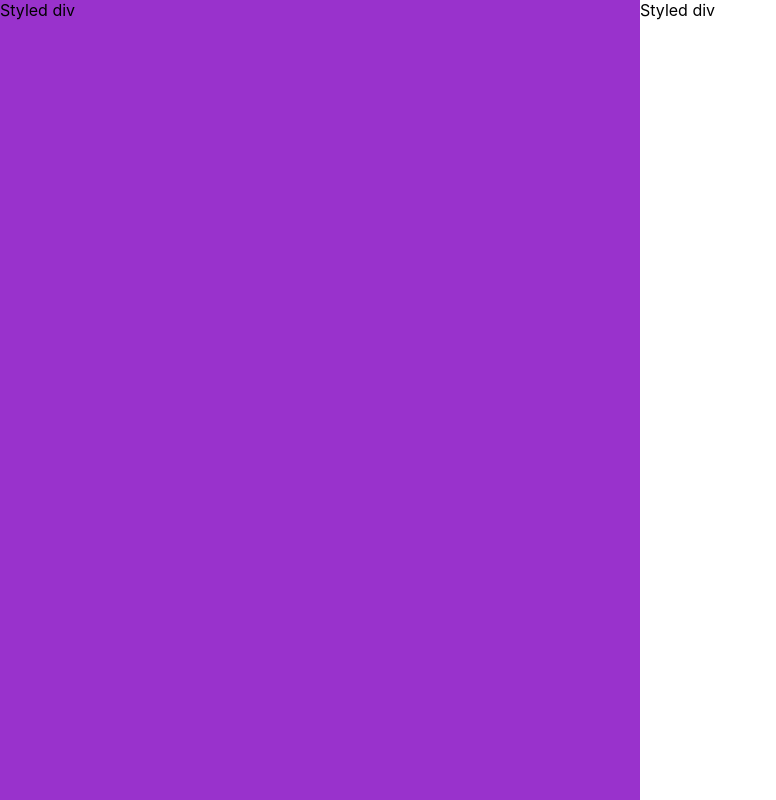
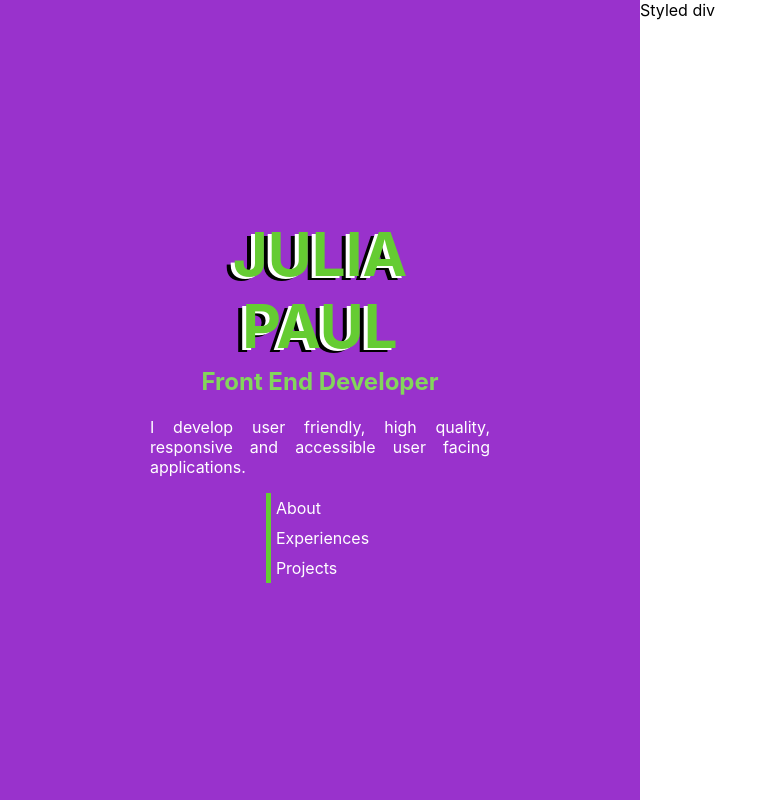
Before and after one commit to juliaeliz92/my-portfolio, a React (Create React App) app: page / in a window 1280 px wide. Shown: the whole page, without its empty margins (0-776 px from the left). Built offline with nearby package versions, Linux system fonts and the light colour scheme.

Commit message:
added components to scroll area

```diff
--- a/package.json
+++ b/package.json
@@ -1,5 +1,7 @@
 {
   "name": "my-portfolio",
+  "author": "Julia Paul",
+  "description": "my portfolio",
   "version": "0.1.0",
   "private": true,
   "dependencies": {
--- a/src/App.js
+++ b/src/App.js
@@ -1,13 +1,17 @@
 import * as React from 'react';
-import { Box } from '@mui/material';
+import { Grid } from '@mui/material';
 import { ScrollArea, ContentArea } from "./sections";
 
 function App() {
   return (
-    <Box sx={{display: 'flex'}}>
-      <ScrollArea />
-      <ContentArea />
-    </Box>
+      <Grid container>
+        <Grid item xs={12} md={6}>
+          <ScrollArea />
+        </Grid>
+        <Grid item xs={12} md={6}>
+          <ContentArea />
+        </Grid>
+      </Grid>
   );
 }
 
--- /dev/null
+++ b/src/components/NavBar.jsx
@@ -0,0 +1,53 @@
+import * as React from 'react';
+import PropTypes from 'prop-types';
+import { styled } from '@mui/system';
+
+export default function NavBar({links, styles, linkStyles}) {
+	const MyNavBar = styled('nav')(() => ({
+		display: 'flex',
+		flexDirection: 'column',
+		width: 'fit-content',
+		...styles
+	}));
+
+	const NavLink = styled('a')(({theme}) => ({
+		textTransform: 'capitalize',
+		textDecoration: 'none',
+		padding: '5px',
+		color: theme.palette.common.white,
+		borderLeft: `5px solid ${theme.palette.secondary.main}`,
+		position: 'relative',
+		zIndex: 2,
+		width: '100%',
+		'&:hover': {
+			color: theme.palette.common.black,
+			'&:after': {
+				width: '100%'
+			}
+		},
+		'&:after': {
+			content: '""',
+			height: '100%',
+			left: 0,
+			top: 0,
+			width: 0,
+			position: 'absolute',
+			transition: 'all 0.5s ease 0s',
+			zIndex: -1,
+			backgroundColor: theme.palette.secondary.main,
+		},
+		...linkStyles
+	}));
+
+  return <MyNavBar>{links.map(link => (
+			<NavLink key={link} href={`#${link}`}>
+				{link}
+			</NavLink>))}
+		</MyNavBar>;
+}
+
+NavBar.propTypes = {
+  links: PropTypes.array,
+	styles: PropTypes.object,
+	linkStyles: PropTypes.object
+};
--- /dev/null
+++ b/src/components/Paragraph.jsx
@@ -0,0 +1,18 @@
+import * as React from 'react';
+import PropTypes from 'prop-types';
+import { styled } from '@mui/system';
+
+export default function Paragraph({children, textAlign, styles}) {
+  const MyParagraph = styled('p')(({theme}) => ({
+    color: theme.palette.common.white,
+    textAlign,
+    ...styles
+  }));
+  return <MyParagraph >{children}</MyParagraph>;
+}
+
+Paragraph.propTypes = {
+  children: PropTypes.any,
+  textAlign: PropTypes.string,
+  styles: PropTypes.object
+};
--- /dev/null
+++ b/src/components/Subtitle.jsx
@@ -0,0 +1,19 @@
+import * as React from 'react';
+import PropTypes from 'prop-types';
+import { styled } from '@mui/system';
+
+
+
+export default function Subtitle({text, styles}) {
+  const MySubtitle = styled('h2')(({theme}) => ({
+    color: theme.palette.secondary.light,
+    width: 'fit-content',
+    ...styles
+  }));
+  return <MySubtitle>{text}</MySubtitle>;
+}
+
+Subtitle.propTypes = {
+  text: PropTypes.string,
+  styles: PropTypes.object
+};
--- /dev/null
+++ b/src/components/Title.jsx
@@ -0,0 +1,25 @@
+import * as React from 'react';
+import PropTypes from 'prop-types';
+import { styled } from '@mui/system';
+
+
+
+export default function Title({title, withShadows = false, styles}) {
+
+	const MyTitle = styled('h1')(({theme}) => ({
+		color: theme.palette.secondary.main,
+		textTransform: 'uppercase',
+		fontSize: '60px',
+		textAlign: 'center',
+		textShadow: withShadows ? `-4px 2px ${theme.palette.common.white}, -8px 4px ${theme.palette.common.black}` : '',
+		height: 'fit-content',
+		...styles
+	}));
+  return <MyTitle>{title}</MyTitle>;
+}
+
+Title.propTypes = {
+  title: PropTypes.string,
+  withShadows: PropTypes.bool,
+	styles: PropTypes.object
+};
--- /dev/null
+++ b/src/components/index.jsx
@@ -0,0 +1,6 @@
+import Subtitle from "./Subtitle";
+import Title from "./Title";
+import Paragraph from "./Paragraph";
+import NavBar from "./NavBar";
+
+export { Subtitle, Title, Paragraph, NavBar }
--- a/src/sections/ContentArea.jsx
+++ b/src/sections/ContentArea.jsx
@@ -2,7 +2,6 @@ import * as React from 'react';
 import { styled } from '@mui/system';
 
 const MyComponent = styled('main')({
-  width: '50vw'
 });
 
 export default function ContentArea() {
--- a/src/sections/ScrollArea.jsx
+++ b/src/sections/ScrollArea.jsx
@@ -1,6 +1,7 @@
 import * as React from 'react';
 import { styled } from '@mui/system';
-
+import { Title, Subtitle, Paragraph, NavBar } from './../components';
+import * as constants from './../utilities/constants'
 
 export default function ScrollArea() {
   const [coordX, setCoordX] = React.useState(null);
@@ -17,8 +18,12 @@ export default function ScrollArea() {
 
   const MyComponent = styled('aside')(({theme}) => ({
     backgroundColor: theme.palette.primary.main,
-    width: '50vw',
     height: '100vh',
+    display:'flex',
+    flexDirection: 'column',
+    alignItems: 'center',
+    justifyContent: 'center',
+    padding: '0 150px',
     '&:hover': {
       backgroundImage: `radial-gradient(200px at ${coordX}px ${coordY}px, ${theme.palette.primary.light}, ${theme.palette.primary.main})`
     }
@@ -27,6 +32,20 @@ export default function ScrollArea() {
       coordX={coordX}
       coordY={coordY}
     >
-      Styled div
+      <Title
+        withShadows
+        title={constants.my_name}
+        styles={{margin: 0}}
+      />
+      <Subtitle
+        text={constants.designation}
+        styles={{margin: '5px'}}
+      />
+      <Paragraph
+        textAlign={'justify'}
+      >
+        {constants.description}
+      </Paragraph>
+      <NavBar links={constants.nav_links} />
     </MyComponent>;
 }
--- /dev/null
+++ b/src/utilities/constants.js
@@ -0,0 +1,4 @@
+export const my_name = 'Julia Paul';
+export const designation = 'Front End Developer';
+export const description = 'I develop user friendly, high quality, responsive and accessible user facing applications.';
+export const nav_links = ['about', 'experiences', 'projects'];
```
